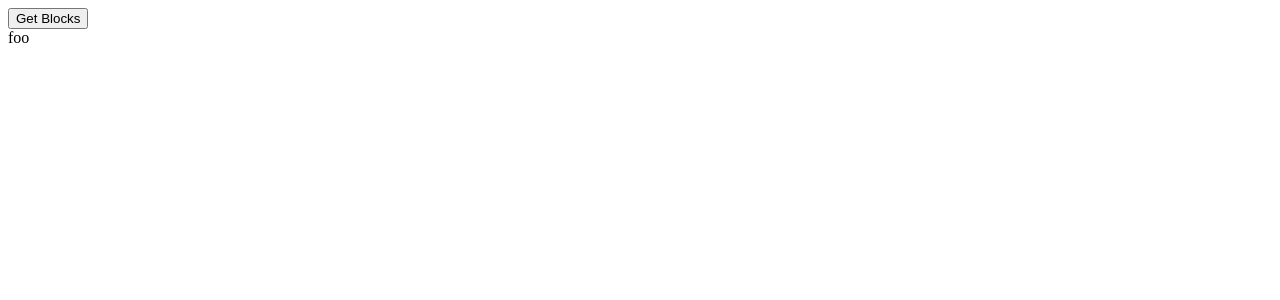
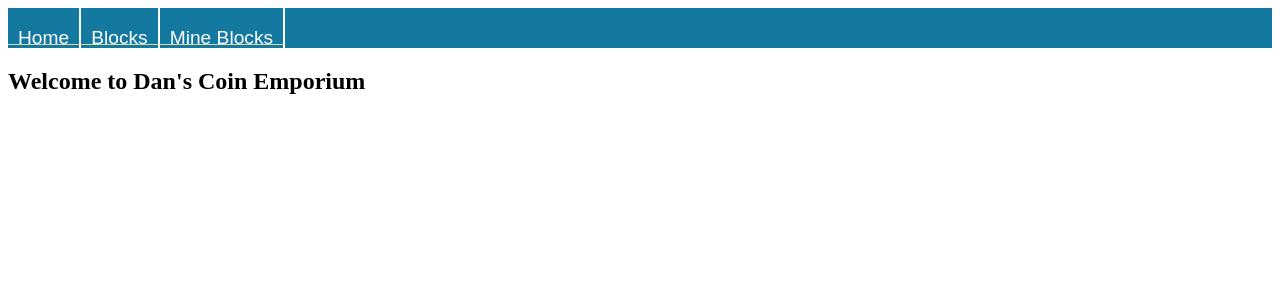
Before and after one commit to danieldowling/vista-chain, a React app: page / in a window 1280 px wide. Shown: the top 300 px of the page. Built offline with nearby package versions, Linux system fonts and the light colour scheme.

Commit message:
added basic routing

```diff
--- a/package.json
+++ b/package.json
@@ -21,11 +21,13 @@
     "axios": "^0.18.0",
     "babel-loader": "^8.0.4",
     "cors": "^2.8.4",
+    "css-loader": "^1.0.0",
     "html-webpack-plugin": "^3.2.0",
     "jest": "^23.6.0",
     "nodemon": "^1.18.4",
     "react-redux": "^5.0.7",
     "redux": "^4.0.0",
+    "style-loader": "^0.23.0",
     "webpack": "^4.20.2",
     "webpack-cli": "^3.1.2",
     "webpack-dev-server": "^3.1.9"
@@ -34,6 +36,7 @@
     "body-parser": "^1.18.3",
     "crypto-js": "^3.1.9-1",
     "express": "^4.16.3",
+    "path": "^0.12.7",
     "react": "^16.5.2",
     "react-dom": "^16.5.2",
     "react-router-dom": "^4.3.1"
--- a/src/app/app.jsx
+++ b/src/app/app.jsx
@@ -3,18 +3,17 @@ import ReactDOM from 'react-dom';
 import { createStore } from 'redux';
 import { Provider } from 'react-redux';
 import reducer from './store/reducer';
-import ButtonComponent from './components/button.component';
-import BlockListComponent from './components/block-list.component';
+import NavBarComponent from './components/navbar.component';
+import { BrowserRouter } from 'react-router-dom';
 
 const store = createStore(reducer);
 
 class App extends React.Component {
     render() {
         return (<div>
-            <ButtonComponent />
-            <BlockListComponent />
-      </div>);
+            <NavBarComponent />
+        </div>);
     }
 };
 
-ReactDOM.render(<Provider store={store}><App /></Provider>, document.getElementById("app"));
+ReactDOM.render(<BrowserRouter><Provider store={store}><App /></Provider></BrowserRouter>, document.getElementById("app"));
--- /dev/null
+++ b/src/app/components/block-container.component.jsx
@@ -0,0 +1,14 @@
+import React from 'react';
+import ButtonComponent from './button.component';
+import BlockListComponent from './block-list.component';
+
+class BlockContainer extends React.Component {
+    render() {
+        return (<div>
+            <ButtonComponent />
+            <BlockListComponent />
+      </div>);
+    }
+};
+
+export default BlockContainer;
--- /dev/null
+++ b/src/app/components/home.component.jsx
@@ -0,0 +1,11 @@
+import React from 'react';
+
+const Home = () => (
+    <div>
+        <header className="NavBar-header">
+            <h1 className="NavBar-title">Welcome to Dan's Coin Emporium</h1>
+         </header>
+    </div>
+);
+
+export default Home;
--- /dev/null
+++ b/src/app/components/navbar.component.jsx
@@ -0,0 +1,27 @@
+import React from 'react';
+import { Route, Link } from 'react-router-dom';
+import Home from './home.component';
+import BlockContainer from './block-container.component';
+import '../styles/navbar.css';
+
+class NavBarComponent extends React.Component{
+    render() {
+        return (
+        <div className="NavBar">
+            <div className="menu">
+                <ul>
+                    <li> <Link to="/">Home</Link> </li>
+                    <li> <Link to="/blocks">Blocks</Link> </li>
+                    <li> <Link to="/mine-blocks">Mine Blocks</Link> </li>
+                </ul>
+            </div>
+            <div className="App-intro">
+          <Route exact path="/" component={Home}/>
+          <Route path="/blocks" component={BlockContainer}/>
+        </div>
+        </div>
+        )
+    }
+}
+
+export default NavBarComponent;
--- /dev/null
+++ b/src/app/styles/navbar.css
@@ -0,0 +1,26 @@
+ul {
+    list-style-type: none;
+    padding: 0;
+  }
+
+  .menu ul {
+    background-color: rgb(20, 121, 161);
+    margin: 0;
+  }
+
+  .menu li {
+    display: inline-block;
+    font-family: sans-serif;
+    font-size: 1.2em;
+    line-height: 40px;
+    height: 36px;
+    border-bottom: 1px solid #dbd7a0;
+  }
+
+  .menu a {
+    text-decoration: none;
+    color: #fff;
+    display: block;
+    border-right: 2px solid #fff;
+    padding: 10px;
+  }
--- a/webpack.config.js
+++ b/webpack.config.js
@@ -22,6 +22,10 @@ module.exports = {
             loader: "babel-loader",
           }
         },
+        {
+          test:/\.css$/,
+          use:['style-loader','css-loader']
+        },
       ]
     },
     plugins: [htmlPlugin]
```
Also changed, not shown: src/app/routes/routes.jsx (added, +11 -0 lines), 1 other file (tests, documents, lock files or other folders).
